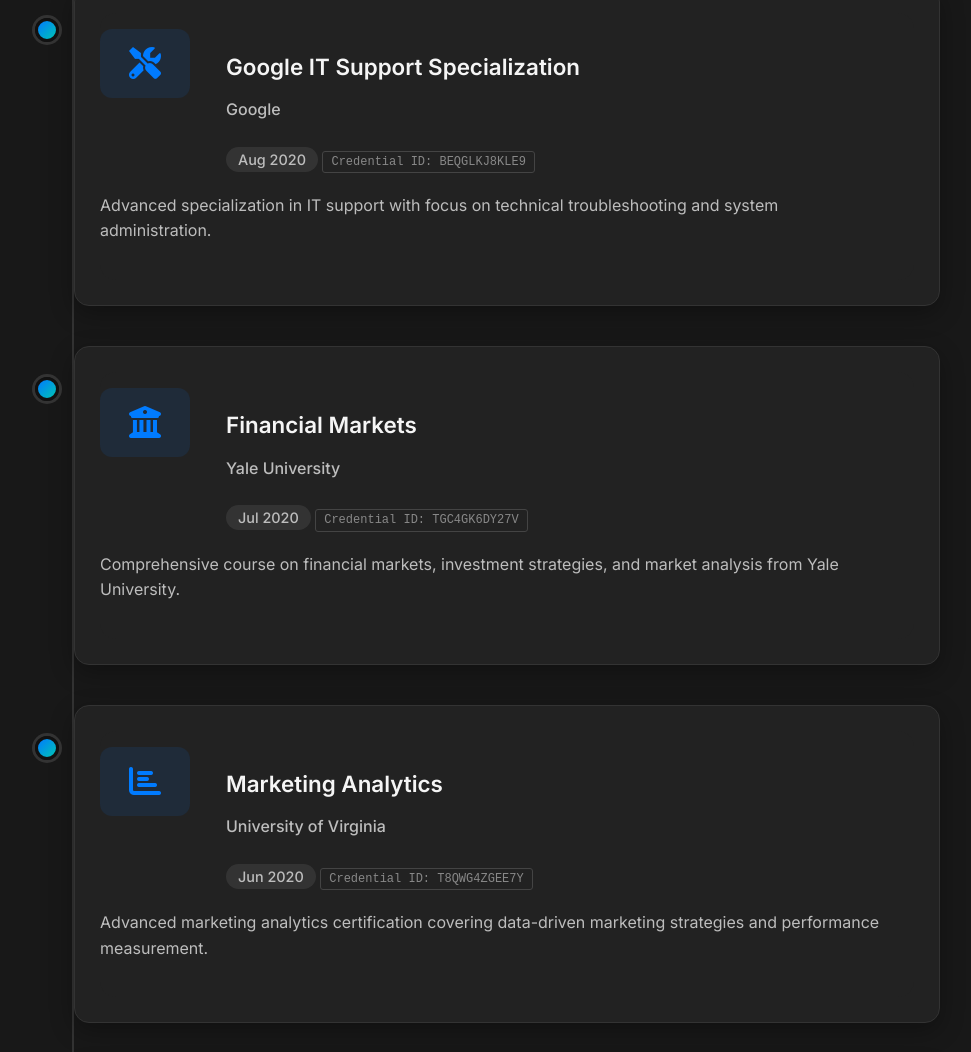
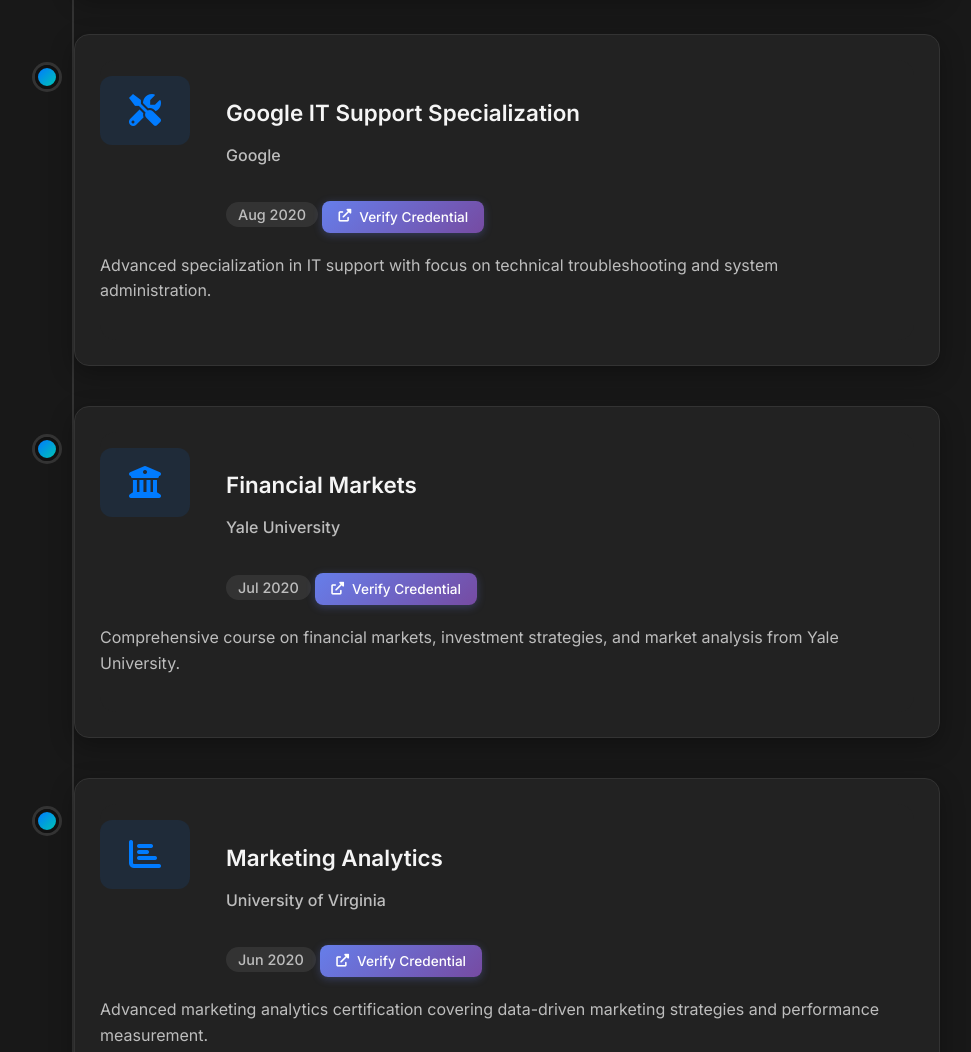
Before and after one commit to Aditya746/self_site, a plain HTML site: page certifications.html in a window 1280 px wide. Shown: the part 1338-2390 px from the top of the page, without its empty margins (150-1121 px from the left). Drawn offline with Linux system fonts and the light colour scheme.

Commit message:
new updates d4

```diff
--- a/certifications.html
+++ b/certifications.html
@@ -58,7 +58,10 @@
                   <h3>Investment Foundations® Certificate</h3>
                   <p class="institution">CFA Institute</p>
                   <span class="timeline-date">Jun 2025</span>
-                  <span class="credential-id">Credential ID: 153501457</span>
+                  <a href="https://credentials.cfainstitute.org/4eb722b7-536f-45b1-aaa1-4b8e4207bc98#acc.TWgR49s1" target="_blank" class="credential-link">
+                    <i class="fas fa-external-link-alt"></i>
+                    Verify Credential
+                  </a>
                 </div>
               </div>
               <p>Professional certification in investment fundamentals and financial analysis principles.</p>
@@ -77,7 +80,10 @@
                   <h3>Digital Marketing</h3>
                   <p class="institution">upGrad</p>
                   <span class="timeline-date">Sep 2020</span>
-                  <span class="credential-id">Credential ID: 23624861</span>
+                  <a href="https://www.credential.net/034ed42a-edaa-426e-bf76-4a27aa0598fe#acc.omx2FMar" target="_blank" class="credential-link">
+                    <i class="fas fa-external-link-alt"></i>
+                    Verify Credential
+                  </a>
                 </div>
               </div>
               <p>Comprehensive digital marketing certification covering social media marketing, analytics, and campaign management.</p>
@@ -96,6 +102,10 @@
                   <h3>Google IT Support Professional Certificate</h3>
                   <p class="institution">Google</p>
                   <span class="timeline-date">Aug 2020</span>
+                  <a href="https://www.credly.com/badges/cea80690-0e94-4a9c-bb07-e028fe687496" target="_blank" class="credential-link">
+                    <i class="fas fa-external-link-alt"></i>
+                    Verify Credential
+                  </a>
                 </div>
               </div>
               <p>Professional IT support certification covering troubleshooting, customer service, networking, operating systems, and system administration.</p>
@@ -114,7 +124,10 @@
                   <h3>Google IT Support Specialization</h3>
                   <p class="institution">Google</p>
                   <span class="timeline-date">Aug 2020</span>
-                  <span class="credential-id">Credential ID: BEQGLKJ8KLE9</span>
+                  <a href="https://www.credly.com/badges/cea80690-0e94-4a9c-bb07-e028fe687496" target="_blank" class="credential-link">
+                    <i class="fas fa-external-link-alt"></i>
+                    Verify Credential
+                  </a>
                 </div>
               </div>
               <p>Advanced specialization in IT support with focus on technical troubleshooting and system administration.</p>
@@ -133,7 +146,10 @@
                   <h3>Financial Markets</h3>
                   <p class="institution">Yale University</p>
                   <span class="timeline-date">Jul 2020</span>
-                  <span class="credential-id">Credential ID: TGC4GK6DY27V</span>
+                  <a href="https://www.credly.com/badges/cea80690-0e94-4a9c-bb07-e028fe687496" target="_blank" class="credential-link">
+                    <i class="fas fa-external-link-alt"></i>
+                    Verify Credential
+                  </a>
                 </div>
               </div>
               <p>Comprehensive course on financial markets, investment strategies, and market analysis from Yale University.</p>
@@ -152,7 +168,10 @@
                   <h3>Marketing Analytics</h3>
                   <p class="institution">University of Virginia</p>
                   <span class="timeline-date">Jun 2020</span>
-                  <span class="credential-id">Credential ID: T8QWG4ZGEE7Y</span>
+                  <a href="https://www.coursera.org/account/accomplishments/verify/T8QWG4ZGEE7Y" target="_blank" class="credential-link">
+                    <i class="fas fa-external-link-alt"></i>
+                    Verify Credential
+                  </a>
                 </div>
               </div>
               <p>Advanced marketing analytics certification covering data-driven marketing strategies and performance measurement.</p>
@@ -171,6 +190,10 @@
                   <h3>EF SET Certificate</h3>
                   <p class="institution">EF SET</p>
                   <span class="timeline-date">Jul 2019</span>
+                  <a href="https://cert.efset.org/Y9bW1v" target="_blank" class="credential-link">
+                    <i class="fas fa-external-link-alt"></i>
+                    Verify Credential
+                  </a>
                 </div>
               </div>
               <p>English proficiency certification demonstrating advanced language skills for professional communication.</p>
--- a/styles.css
+++ b/styles.css
@@ -802,18 +802,32 @@ input:focus, textarea:focus {
   display: inline-block;
 }
 
-.credential-id {
-  color: #888;
-  font-size: 0.75rem;
-  font-weight: 400;
-  display: block;
-  margin-top: 0.5rem;
-  font-family: 'Courier New', monospace;
-  background: #222;
-  padding: 0.2rem 0.5rem;
-  border-radius: 3px;
-  display: inline-block;
-  border: 1px solid #444;
+.credential-link {
+  display: inline-flex;
+  align-items: center;
+  gap: 0.5rem;
+  background: linear-gradient(135deg, #667eea 0%, #764ba2 100%);
+  color: #fff;
+  padding: 0.5rem 1rem;
+  border-radius: 8px;
+  font-size: 0.85rem;
+  font-weight: 500;
+  text-decoration: none;
+  transition: all 0.3s ease;
+  margin-top: 0.75rem;
+  border: none;
+  cursor: pointer;
+  box-shadow: 0 2px 8px rgba(102, 126, 234, 0.3);
+}
+
+.credential-link:hover {
+  transform: translateY(-2px);
+  box-shadow: 0 4px 12px rgba(102, 126, 234, 0.4);
+  background: linear-gradient(135deg, #5a6fd8 0%, #6a4190 100%);
+}
+
+.credential-link i {
+  font-size: 0.8rem;
 }
 
 .timeline-content p {
```
